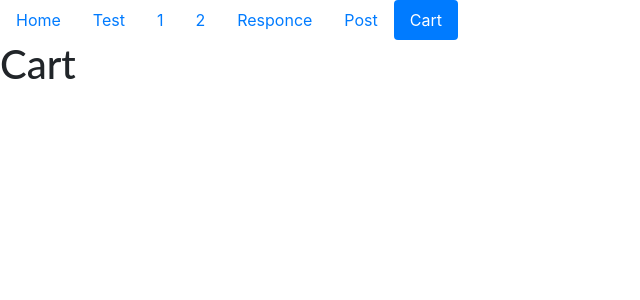
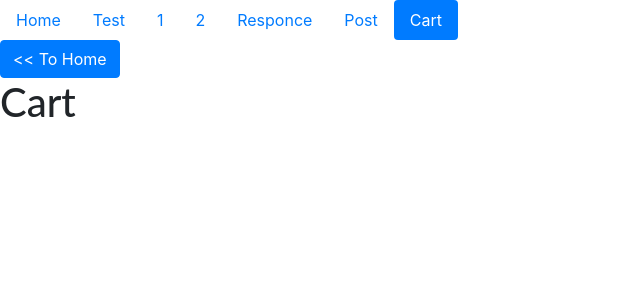
Before and after one commit to deenqzolve/react-3fhcat, a React (Create React App) app: page /cart in a window 1280 px wide. Shown: the top 300 px of the page, without its empty margins (0-640 px from the left). Built offline with nearby package versions, Linux system fonts and the light colour scheme.

Commit message:
3 files modified

```diff
--- a/package.json
+++ b/package.json
@@ -20,12 +20,14 @@
     "immutable": "3.8.2",
     "jquery": "3.5.1",
     "material-table": "1.69.2",
+    "mdb-cli": "3.1.2",
+    "mdbreact": "^5.0.1",
     "popper.js": "1.16.1",
     "prop-types": "15.7.2",
     "react": "17.0.1",
     "react-bootstrap": "1.4.3",
     "react-cart-components": "2.1.0",
-    "react-data-components": "^1.2.0",
+    "react-data-components": "1.2.0",
     "react-data-table-component": "6.11.6",
     "react-datatable-bs": "1.0.12",
     "react-dom": "17.0.1",
@@ -38,7 +40,7 @@
     "react-redux": "7.2.2",
     "react-router-dom": "5.2.0",
     "react-shopping-cart": "1.9.4",
-    "react-use-paging": "^1.0.7",
+    "react-use-paging": "1.0.7",
     "redux": "4.0.5",
     "styled-components": "5.2.1"
   },
--- a/src/Cart.js
+++ b/src/Cart.js
@@ -1,13 +1,16 @@
-import React, { Component } from 'react';
-
-
+import React, { Component } from "react";
+import { Link } from "react-router-dom";
 
 class Cart extends Component {
   render() {
     return (
-      //<MyComponent />
-      <h1>Cart</h1>
-      )
+      <div>
+        <Link className="btn btn-primary" to="/">
+          {"<< "}To Home
+        </Link>
+        <h1>Cart</h1>
+      </div>
+    );
   }
 }
 
--- a/src/Responce.js
+++ b/src/Responce.js
@@ -2,7 +2,7 @@ import React from "react";
 import axios from "axios";
 import ReactFlexyTable from "react-flexy-table";
 import "react-flexy-table/dist/index.css";
-
+import { MDBDataTable } from 'mdbreact';
 
 class Responce extends React.Component {
   constructor(props) {
@@ -16,7 +16,7 @@ class Responce extends React.Component {
   componentWillMount() {
     axios.get("https://jsonplaceholder.typicode.com/posts").then(response => {
       // handle success
-      console.log(response.data);
+      console.log( response.data);
       this.setState({ posts: response.data });
       this.setState({ data: response });
     });
@@ -26,11 +26,15 @@ class Responce extends React.Component {
     // console.log(this.props);
     return (
       <div>
+        <MDBDataTable data="https://jsonplaceholder.typicode.com/posts" />
+
         <table className="table table-striped">
+        <thead>
           <tr>
             <th> Id</th>
             <th>Title</th>
           </tr>
+          </thead>
           {this.state.posts.map((itm, k) => {
             return (
               <tr>
@@ -39,6 +43,7 @@ class Responce extends React.Component {
               </tr>
             );
           })}
+
         </table>
       </div>
     );
```
